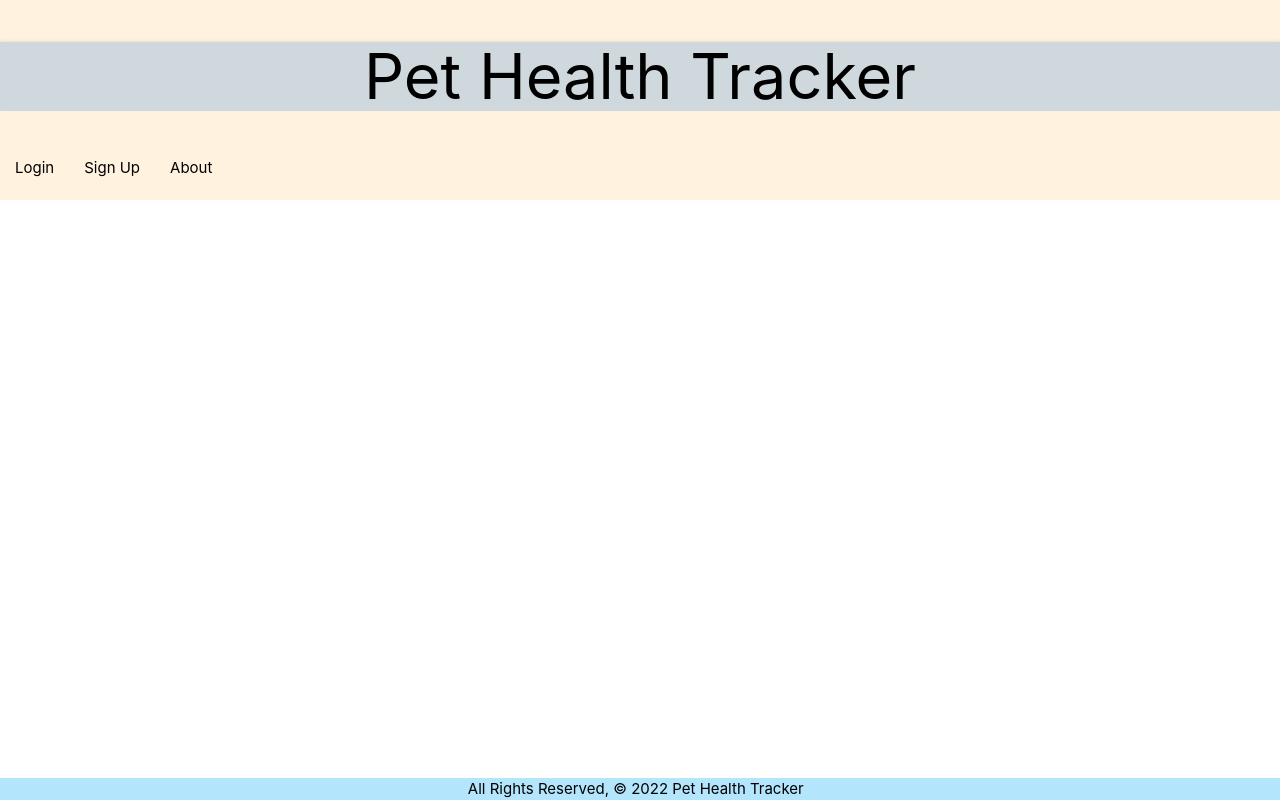
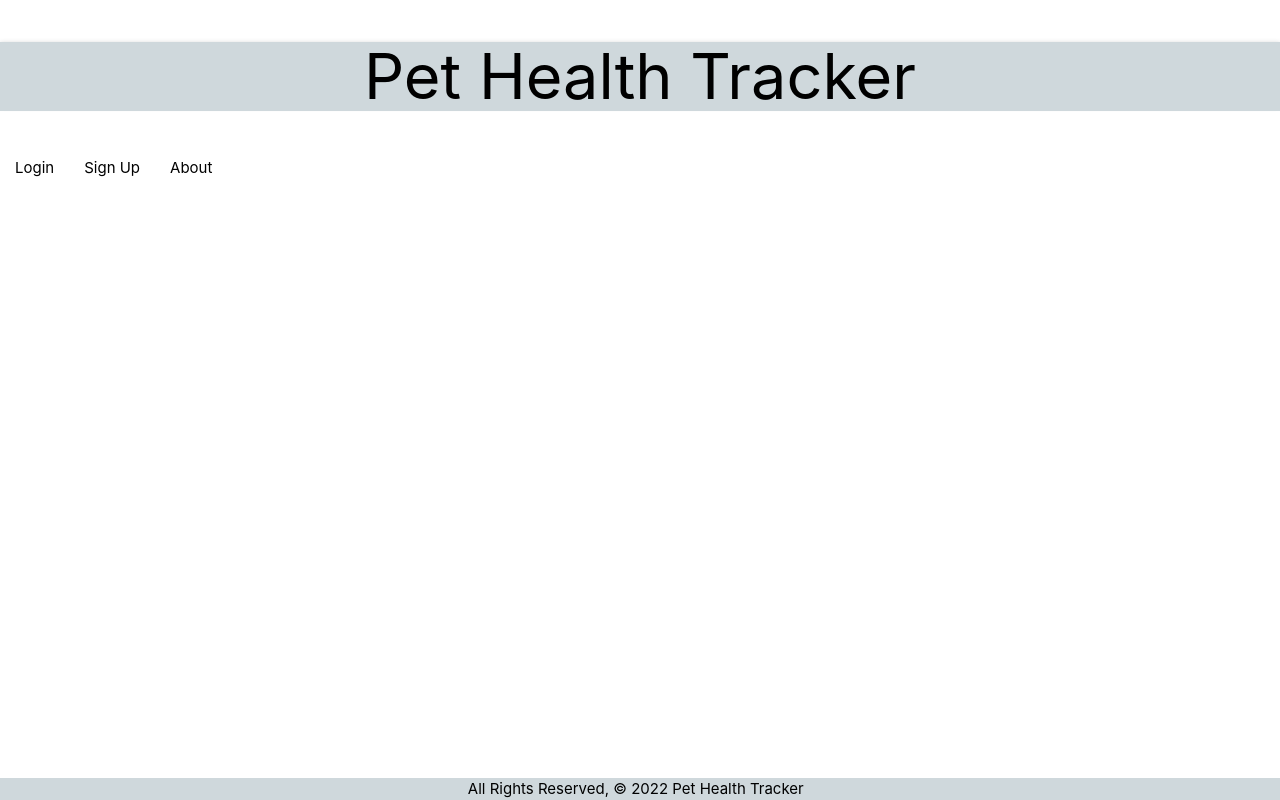
Before and after one commit to matte151/Project-3-phtdb, a Django app: page / in a window 1280 px wide. Run offline with Django 4.2, Linux system fonts and the light colour scheme.

Commit message:
remake css folder

```diff
--- a/main_app/templates/base.html
+++ b/main_app/templates/base.html
@@ -10,10 +10,10 @@
     <link rel="stylesheet" href="https://cdnjs.cloudflare.com/ajax/libs/materialize/1.0.0/css/materialize.min.css">
 </head>
 <body>
-    <header class="navbar orange lighten-5">
+    <header class="navbar">
         <nav>
             <h1 class="center-align blue-grey lighten-4 black-text text-darken-2"> Pet Health Tracker </h1>
-            <div class="navbar-wrapper orange lighten-5">
+            <div class="navbar-wrapper">
                 <ul class="links">
                     {% if user.is_authenticated %}
                     <li><a href="{% url 'pets_create' %}" class="black-text text-darken-2">Add Pet</a></li>
@@ -31,7 +31,7 @@
          {% block content %}
          {% endblock %}
      </main>
-     <footer class="page-footer light-blue lighten-4 black-text text-darken-2 ">
+     <footer class="page-footer blue-grey lighten-4 black-text text-darken-2 ">
         <div class="center">All Rights Reserved, &copy; 2022 Pet Health Tracker &nbsp;</div>
      </footer>
 </body>
--- a/main_app/templates/registration/signup.html
+++ b/main_app/templates/registration/signup.html
@@ -1,5 +1,4 @@
 {% extends 'base.html' %}
-
 
 {% block content %}
 
```
Also changed, not shown: main_app/static/css/style.css (renamed from main_app/templates/static/css/style.css).
